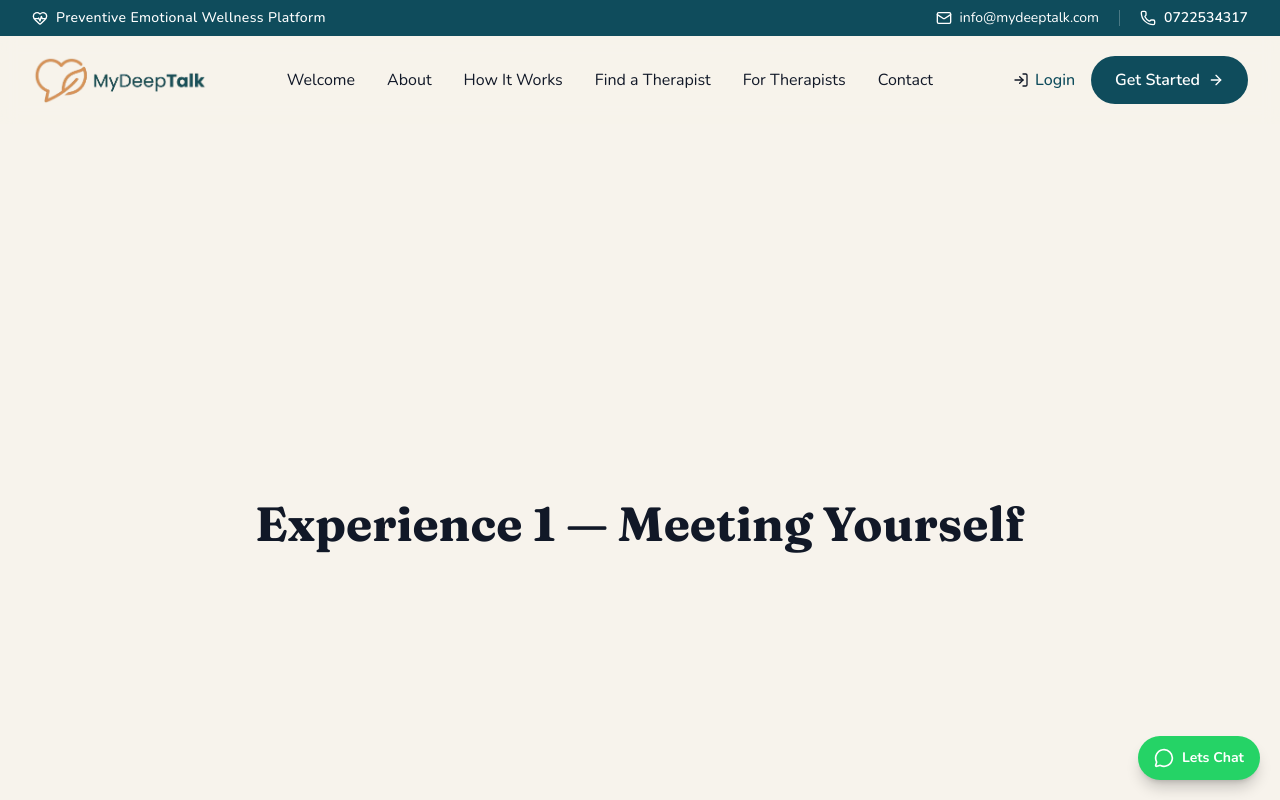
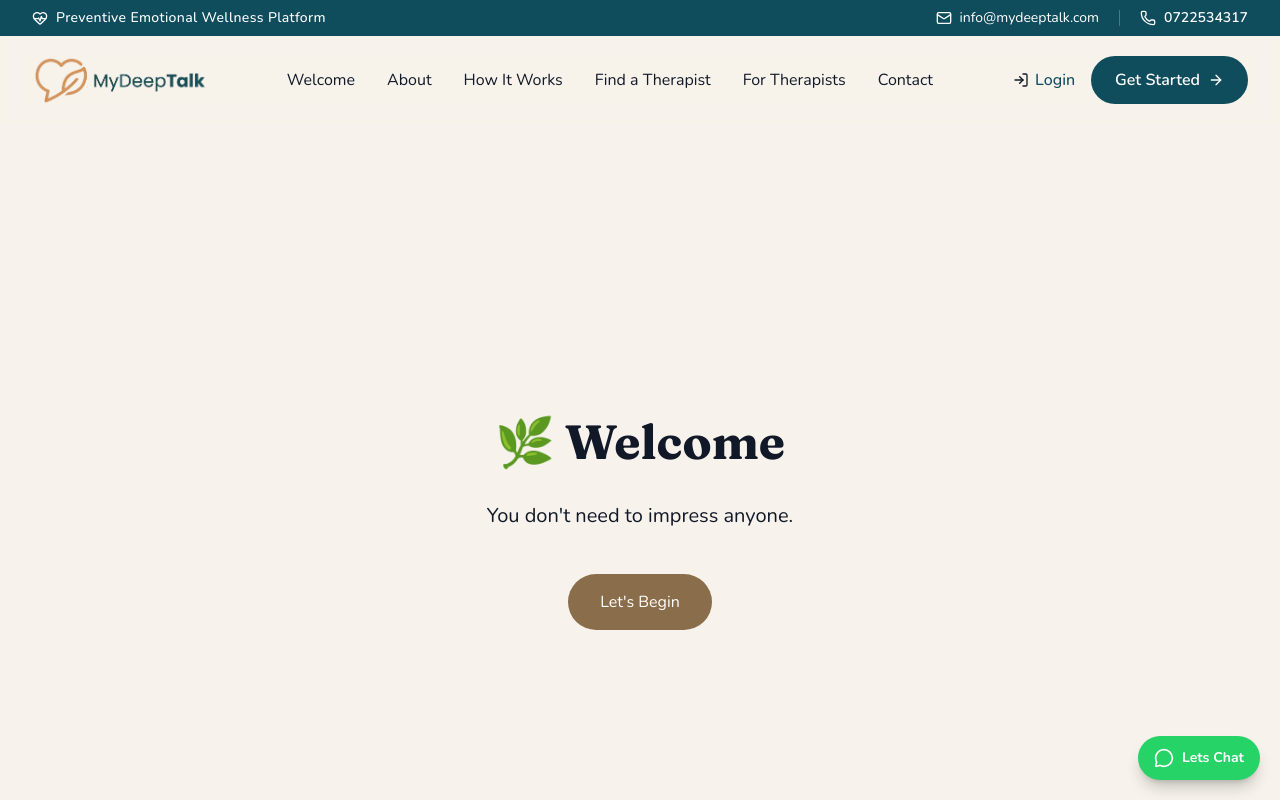
Before and after one commit to vkeya/mydeeptalk-app, a Next.js app: page /journey/meeting-yourself in a window 1280 px wide. Shown: the top 800 px of the page. Built offline with nearby package versions, Linux system fonts and the light colour scheme; no server answers.

Commit message:
feat(journey): build arrival scene for experience one

```diff
--- /dev/null
+++ b/app/journey/meeting-yourself/components/ArrivalScene.tsx
@@ -0,0 +1,19 @@
+export default function ArrivalScene() {
+  return (
+    <main className="min-h-screen flex items-center justify-center">
+      <div className="max-w-2xl text-center">
+        <h1 className="text-5xl font-bold mb-8">
+          🌿 Welcome
+        </h1>
+
+        <p className="text-xl leading-9">
+          You don't need to impress anyone.
+        </p>
+
+        <button className="mt-10 rounded-full bg-[#8A6E4B] px-8 py-4 text-white">
+          Let's Begin
+        </button>
+      </div>
+    </main>
+  );
+}
--- a/app/journey/meeting-yourself/page.tsx
+++ b/app/journey/meeting-yourself/page.tsx
@@ -1,9 +1,5 @@
+import ArrivalScene from "./components/ArrivalScene";
+
 export default function MeetingYourselfPage() {
-  return (
-    <main className="min-h-screen flex items-center justify-center">
-      <h1 className="text-5xl font-bold">
-        Experience 1 — Meeting Yourself
-      </h1>
-    </main>
-  );
+  return <ArrivalScene />;
 }
```
